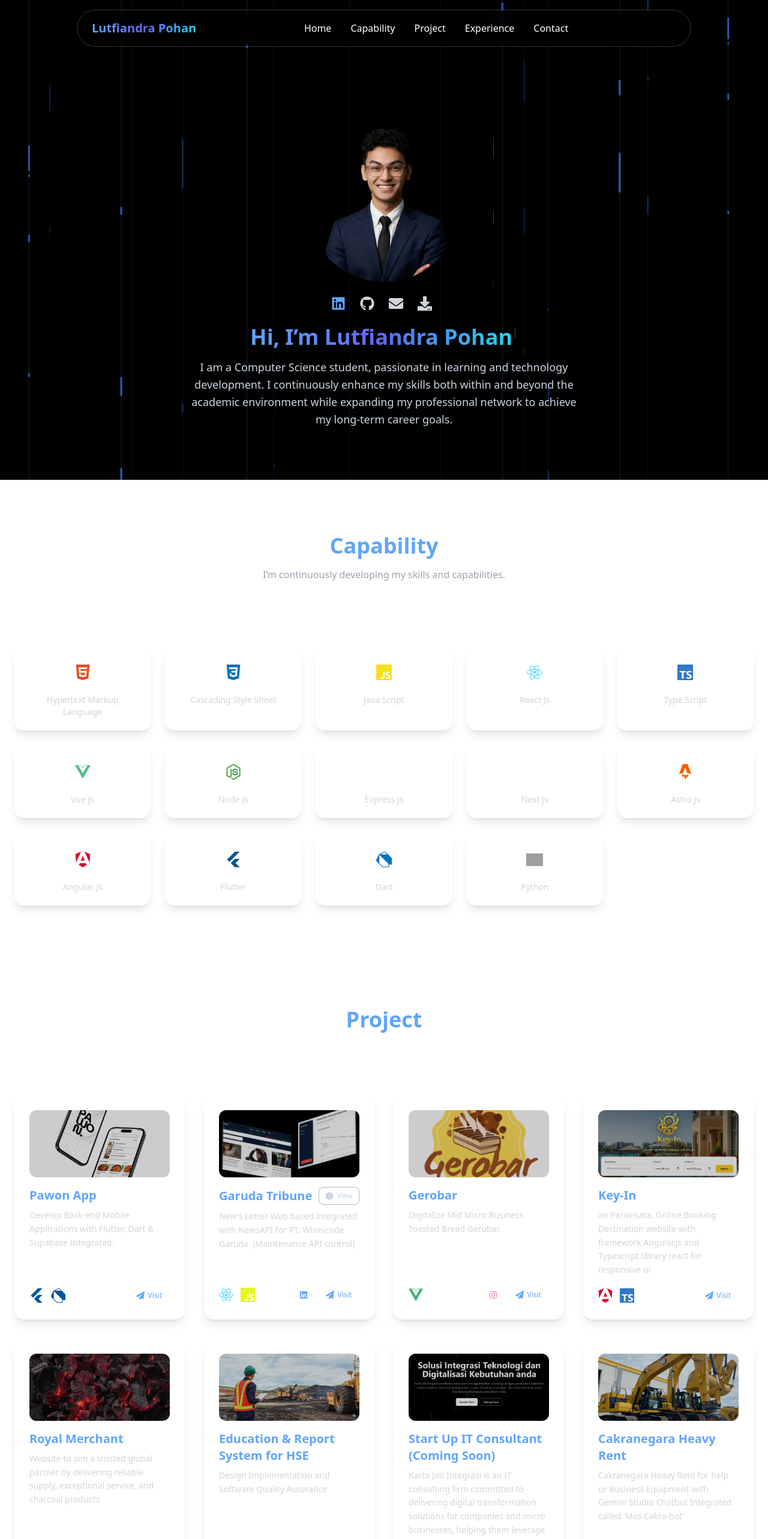
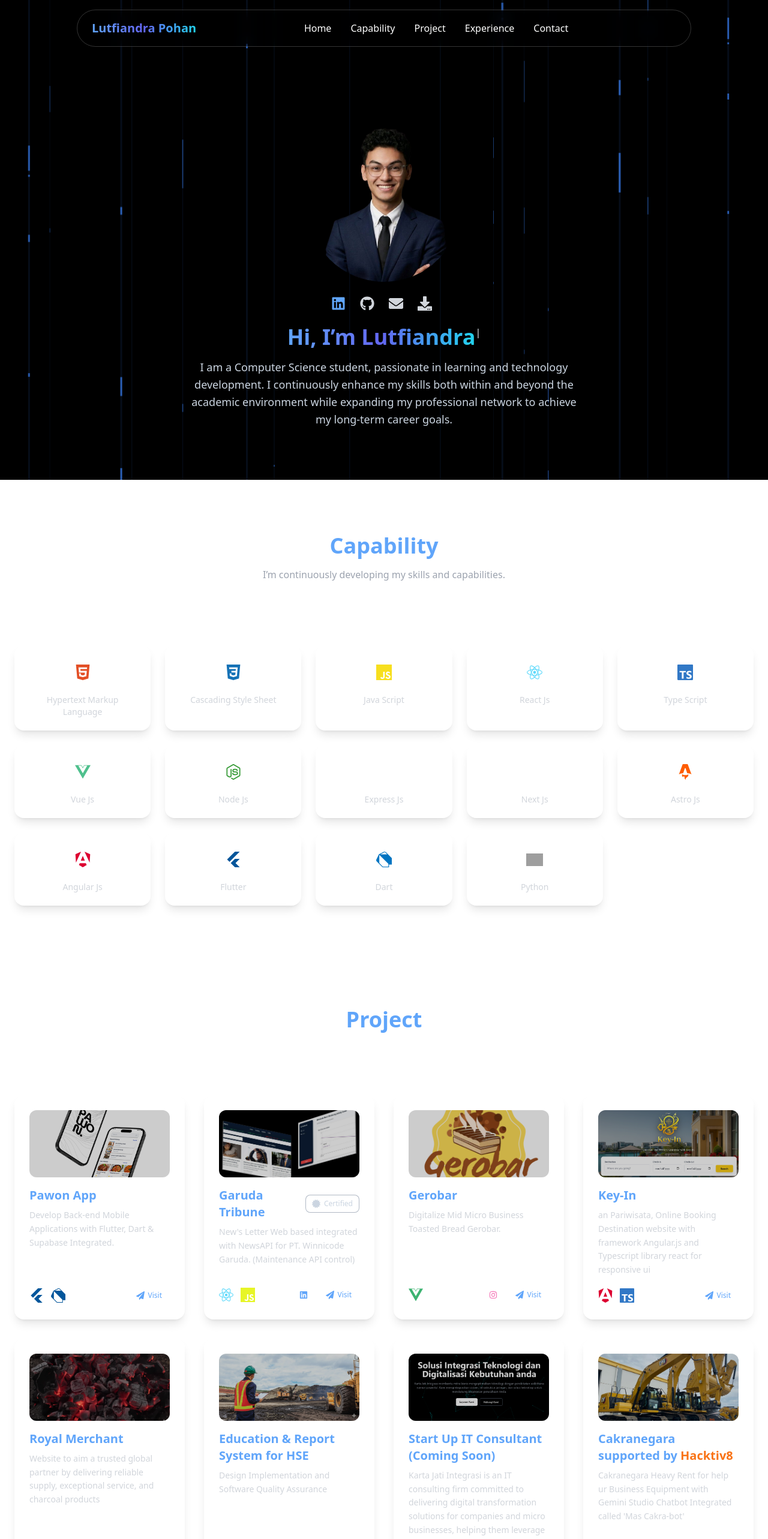
Before and after one commit to Lutfiandraa/portofolio-andra, a React (Create React App) app: page / in a window 1280 px wide. Shown: the top 2566 px of the page at 60% size. Built offline with nearby package versions, Linux system fonts and the light colour scheme; grey boxes are pictures that could not be loaded.

Commit message:
edit cakranegara

```diff
--- a/src/App.jsx
+++ b/src/App.jsx
@@ -1,4 +1,4 @@
-import React, { useState, useEffect } from "react";
+import React, { useState, useEffect, useRef } from "react";
 import { motion, AnimatePresence } from "framer-motion";
 import "./index.css";
 import Home from "./Home";
@@ -10,7 +10,7 @@ import LightLines from "./component/LightLines";
 
 function App() {
   const [isOpen, setIsOpen] = useState(false);
-  const [lastScrollY, setLastScrollY] = useState(0);
+  const lastScrollY = useRef(0);
   const [isNavbarVisible, setIsNavbarVisible] = useState(true);
 
   useEffect(() => {
@@ -20,7 +20,7 @@ function App() {
       if (!ticking) {
         window.requestAnimationFrame(() => {
           const currentScrollY = window.scrollY;
-          const scrollDifference = Math.abs(currentScrollY - lastScrollY);
+          const scrollDifference = Math.abs(currentScrollY - lastScrollY.current);
 
           // Threshold untuk menghindari flickering saat scroll kecil
           if (scrollDifference < 5) {
@@ -32,16 +32,16 @@ function App() {
           if (currentScrollY < 50) {
             setIsNavbarVisible(true);
           }
-          // Jika scroll ke bawah lebih dari 100px, hide navbar
-          else if (currentScrollY > lastScrollY && currentScrollY > 100) {
+          // Jika scroll ke bawah, hide navbar
+          else if (currentScrollY > lastScrollY.current) {
             setIsNavbarVisible(false);
           }
           // Jika scroll ke atas, show navbar
-          else if (currentScrollY < lastScrollY) {
+          else if (currentScrollY < lastScrollY.current) {
             setIsNavbarVisible(true);
           }
 
-          setLastScrollY(currentScrollY);
+          lastScrollY.current = currentScrollY;
           ticking = false;
         });
         ticking = true;
@@ -50,7 +50,7 @@ function App() {
 
     window.addEventListener("scroll", handleScroll, { passive: true });
     return () => window.removeEventListener("scroll", handleScroll);
-  }, [lastScrollY]);
+  }, []);
 
   return (
     <LightLines
--- a/src/Competency.jsx
+++ b/src/Competency.jsx
@@ -99,7 +99,7 @@ const competencies = [
     link: "https://karta-jati.vercel.app/"
   },
   {
-    title: "Cakranegara Heavy Rent",
+    title: "Cakranegara supported by Hacktiv8",
     description: "Cakranegara Heavy Rent for help ur Business Equipment with Gemini Studio Chatbot Integrated called 'Mas Cakra-bot' ",
     icons: [
       <SiAstro style={{ color: "#FF5D01", fontSize: "1.5rem" }} />,
@@ -291,7 +291,15 @@ const Card = ({ comp, index }) => {
             whileHover={{ color: "#60A5FA" }}
             transition={{ duration: 0.3 }}
           >
-            {comp.title}
+            {comp.title.includes("Hacktiv8") ? (
+              <>
+                {comp.title.split("Hacktiv8")[0]}
+                <span className="text-orange-500">Hacktiv8</span>
+                {comp.title.split("Hacktiv8")[1]}
+              </>
+            ) : (
+              comp.title
+            )}
           </motion.h3>
           {comp.certificateImage && (
             <button
@@ -299,7 +307,7 @@ const Card = ({ comp, index }) => {
               className="inline-flex items-center gap-1.5 px-2.5 py-1.5 text-xs font-medium text-slate-300 hover:text-slate-200 bg-white/5 hover:bg-white/10 border border-slate-500/50 rounded-lg transition-colors"
             >
               <FaCertificate className="text-sm" />
-              View
+              Certified
             </button>
           )}
         </div>
--- a/src/Experience.jsx
+++ b/src/Experience.jsx
@@ -46,10 +46,10 @@ export default function Experience() {
                   type="button"
                   onClick={() => setCertificateOpen(true)}
                   className="absolute top-4 right-4 inline-flex items-center gap-1.5 px-2.5 py-1.5 text-xs font-medium text-slate-300 hover:text-slate-200 bg-white/5 hover:bg-white/10 border border-slate-500/50 rounded-lg transition-colors"
-                  aria-label="View certificate"
+                  aria-label="Certified"
                 >
                   <FaCertificate className="text-sm" />
-                  View
+                  Certified
                 </button>
               )}
               <div className="flex items-start space-x-4">
--- a/src/Home.jsx
+++ b/src/Home.jsx
@@ -2,6 +2,10 @@ import React from "react";
 import TypedText from "./component/TypedText";
 import { FaLinkedin, FaGithub, FaEnvelope, FaDownload } from "react-icons/fa";
 import { motion } from "framer-motion";
+
+const TYPED_STRINGS = [
+  `<span class="block text-center text-transparent bg-clip-text bg-gradient-to-r from-blue-400 via-indigo-500 to-cyan-400 font-bold text-4xl drop-shadow-lg">Hi, I’m Lutfiandra Pohan</span>`,
+];
 
 function Home() {
   return (
@@ -83,11 +87,7 @@ function Home() {
         viewport={{ once: true, amount: 0.2 }}
         transition={{ duration: 1, ease: [0.25, 0.1, 0.25, 1], delay: 0.4 }}
       >
-        <TypedText
-          strings={[
-            `<span class="block text-center text-transparent bg-clip-text bg-gradient-to-r from-blue-400 via-indigo-500 to-cyan-400 font-bold text-4xl drop-shadow-lg">Hi, I’m Lutfiandra Pohan</span>`,
-          ]}
-        />
+        <TypedText strings={TYPED_STRINGS} />
       </motion.div>
 
       {/* Deskripsi */}
```
